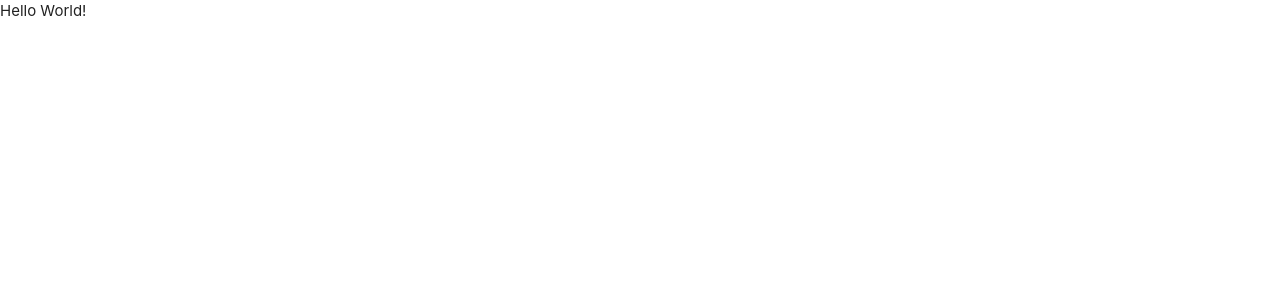
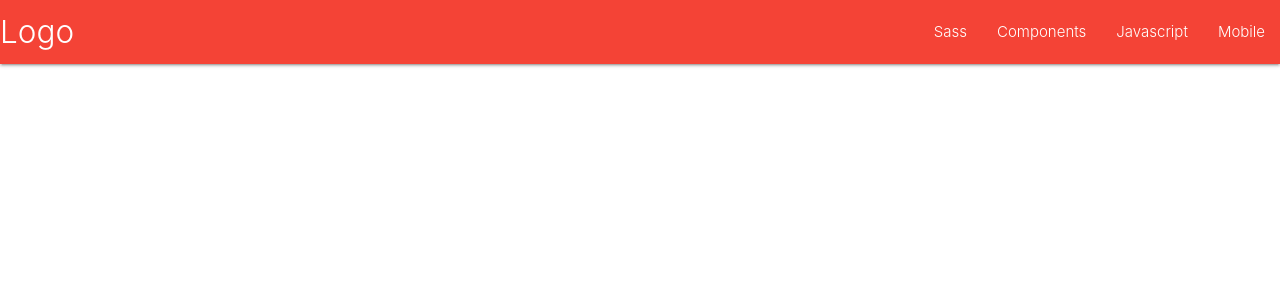
Before and after one commit to mcnic16/gluten-free-recipies, a Flask app: page / in a window 1280 px wide. Before the commit the part shown is almost empty. Shown: the top 300 px of the page. Run offline with Flask 2, Linux system fonts and the light colour scheme.

Commit message:
Added Navbar to base.html and also added files for cocktails, desserts and recipes

```diff
--- a/foodmanager/static/js/script.js
+++ b/foodmanager/static/js/script.js
@@ -0,0 +1,4 @@
+document.addEventListener('DOMContentLoaded', function() {
+    var elems = document.querySelectorAll('.sidenav');
+    var instances = M.Sidenav.init(elems, options);
+  });
--- a/foodmanager/templates/base.html
+++ b/foodmanager/templates/base.html
@@ -1,18 +1,48 @@
 <!DOCTYPE html>
 <html lang="en">
+
 <head>
     <meta charset="UTF-8">
     <meta http-equiv="X-UA-Compatible" content="IE=edge">
     <meta name="viewport" content="width=device-width, initial-scale=1.0">
-    <link rel="stylesheet" href="https://cdnjs.cloudflare.com/ajax/libs/materialize/1.0.0/css/materialize.min.css">
+    <link rel="stylesheet" href="https://cdnjs.cloudflare.com/ajax/libs/materialize/1.0.0/css/materialize.min.css"
+        type="text/css">
+    <link rel="stylesheet" href="https://cdnjs.cloudflare.com/ajax/libs/font-awesome/5.15.3/css/all.min.css"
+        integrity="sha512-iBBXm8fW90+nuLcSKlbmrPcLa0OT92xO1BIsZ+ywDWZCvqsWgccV3gFoRBv0z+8dLJgyAHIhR35VZc2oM/gI1w=="
+        crossorigin="anonymous" referrerpolicy="no-referrer">
+    <link rel="stylesheet" href="{{ url_for('static', filename='css/style.css') }}" type="text/css">
     <title>Gluten Free Recipes</title>
 </head>
+
 <body>
+    <header>
+        <!--------------navbar------------------>
+        <nav class="light red ">
+            <div class="nav-wrapper">
+                <a href="#!" class="brand-logo">Logo</a>
+                <a href="#" data-target="mobile-demo" class="sidenav-trigger"><i class="material-icons">menu</i></a>
+                <ul class="right hide-on-med-and-down">
+                    <li><a href="sass.html">Sass</a></li>
+                    <li><a href="badges.html">Components</a></li>
+                    <li><a href="collapsible.html">Javascript</a></li>
+                    <li><a href="mobile.html">Mobile</a></li>
+                </ul>
+            </div>
+        </nav>
 
-    Hello World!
+        <!--------------mobile navbar------------------>
+        <ul class="sidenav" id="mobile-demo">
+            <li><a href="sass.html">Sass</a></li>
+            <li><a href="badges.html">Components</a></li>
+            <li><a href="collapsible.html">Javascript</a></li>
+            <li><a href="mobile.html">Mobile</a></li>
+        </ul>
 
+    </header>
 
     <script src="https://cdnjs.cloudflare.com/ajax/libs/materialize/1.0.0/js/materialize.min.js"></script>
+    <script src="{{ url_for('static', filename='js/script.js') }}"></script>
 
 </body>
+
 </html>
```
Also changed, not shown: foodmanager/templates/cocktails.html (added), foodmanager/templates/desserts.html (added), foodmanager/templates/recipes.html (added).
